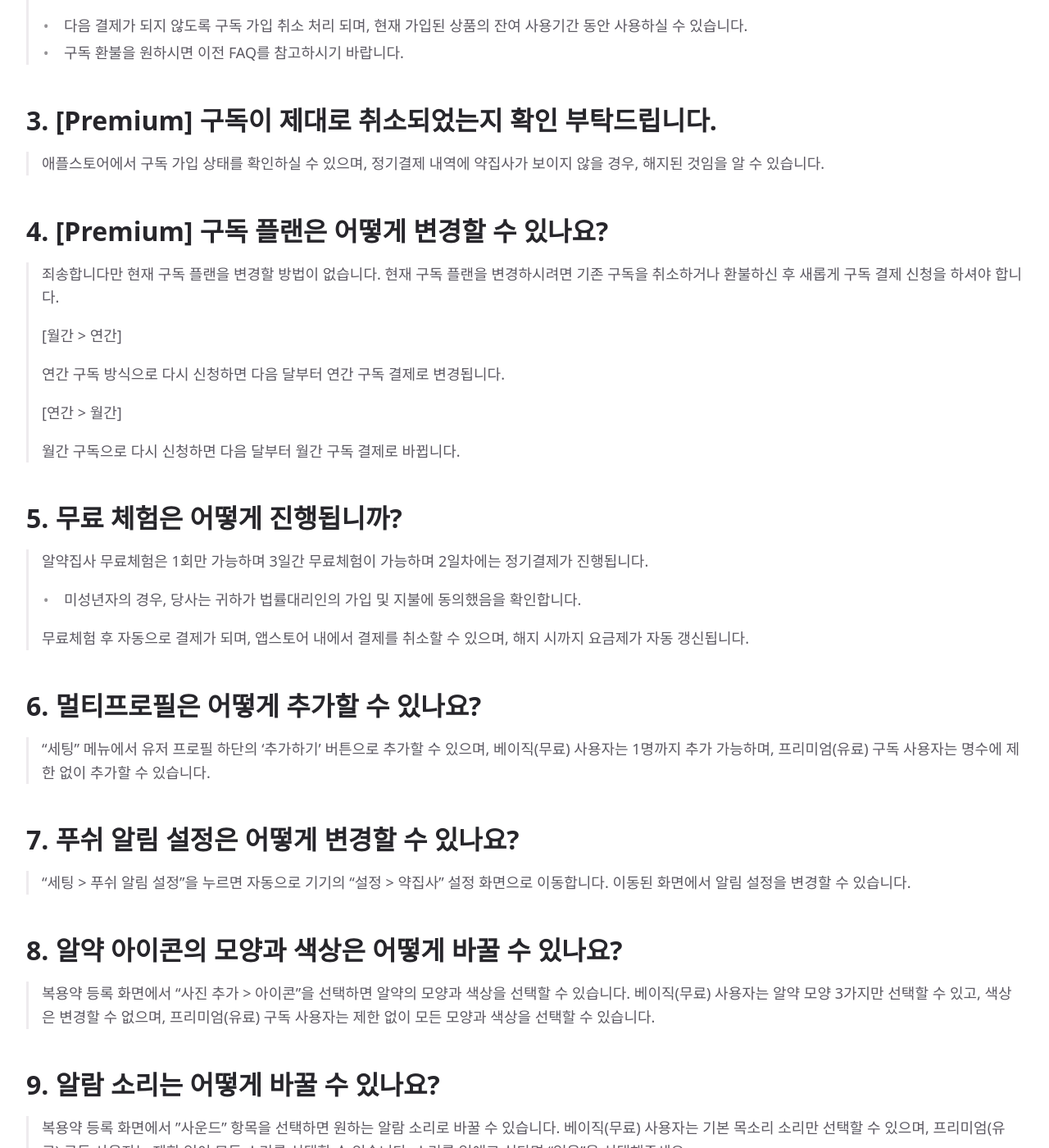
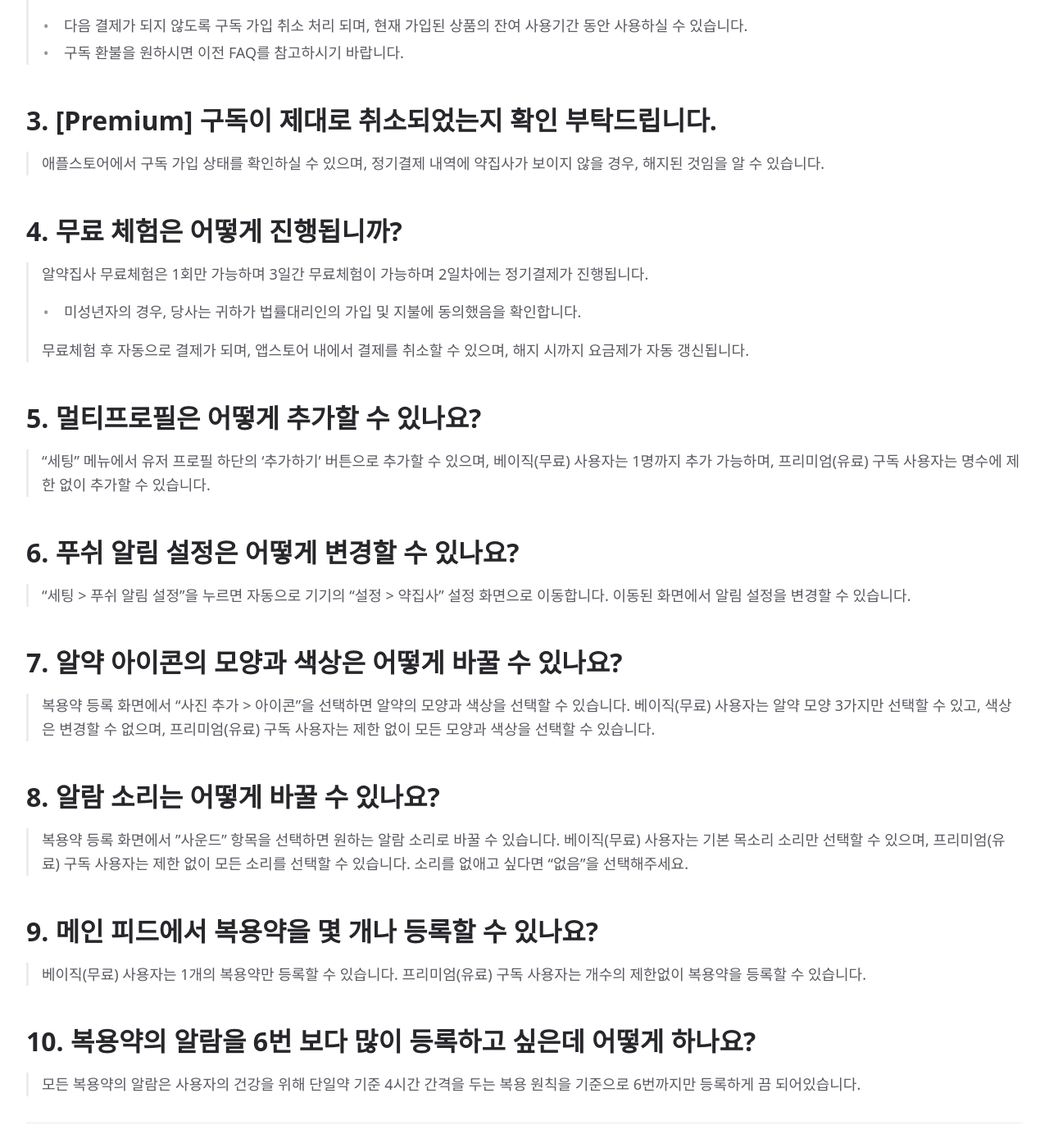
Before and after one commit to Brygmo/brygmo.github.io, a Jekyll site: the page built from docs/pill-butler/faq/ko.md, in a window 1280 px wide and 1400 px high, scrolled down 597 px. Shown: the whole window at 82% size. Built offline with Jekyll 4.4.1, drawn with Linux system fonts in a browser that asks for light colours; cached includes are drawn as plain includes; some of the changed text lies outside the part shown.

Commit message:
FAQ 문장 삭제 및 수정

```diff
--- a/docs/pill-butler/faq/ko.md
+++ b/docs/pill-butler/faq/ko.md
@@ -27,7 +27,7 @@ nav_order: 2
 >
 > [애플 앱스토어 가입 취소 방법]
 >
-> 애플 앱스토어에서 구매하신 경우 '설정' 앱으로 이동 후 가입취소 가능하며,**[애플 고객지원](https://support.apple.com/ko-kr/HT204084)** 링크는 다음과 같습니다.
+> 애플 앱스토어에서 구매하신 경우 '설정' 앱으로 이동 후 가입취소 가능하며,**[애플 고객지원](https://support.apple.com/ko-kr/HT202039)** 링크는 다음과 같습니다.
 >
 > - 다음 결제가 되지 않도록 구독 가입 취소 처리 되며, 현재 가입된 상품의 잔여 사용기간 동안 사용하실 수 있습니다.
 > - 구독 환불을 원하시면 이전 FAQ를 참고하시기 바랍니다.
@@ -39,21 +39,7 @@ nav_order: 2
 > 애플스토어에서 구독 가입 상태를 확인하실 수 있으며, 정기결제 내역에 약집사가 보이지 않을 경우, 해지된 것임을 알 수 있습니다.
 
 {: .fs-7 }
-## **4. [Premium] 구독 플랜은 어떻게 변경할 수 있나요?**
-
-{: .fs-5 }
-> 죄송합니다만 현재 구독 플랜을 변경할 방법이 없습니다. 현재 구독 플랜을 변경하시려면 기존 구독을 취소하거나 환불하신 후 새롭게 구독 결제 신청을 하셔야 합니다.
->
-> [월간 > 연간]
->
-> 연간 구독 방식으로 다시 신청하면 다음 달부터 연간 구독 결제로 변경됩니다.
->
-> [연간 > 월간]
->
-> 월간 구독으로 다시 신청하면 다음 달부터 월간 구독 결제로 바뀝니다.
-
-{: .fs-7 }
-## **5. 무료 체험은 어떻게 진행됩니까?**
+## **4. 무료 체험은 어떻게 진행됩니까?**
 
 {: .fs-5 }
 > 알약집사 무료체험은 1회만 가능하며 3일간 무료체험이 가능하며 2일차에는 정기결제가 진행됩니다.
```
Also changed, not shown: other parts of docs/pill-butler/faq/ko.md (+6 -6 lines), 1 other file.
